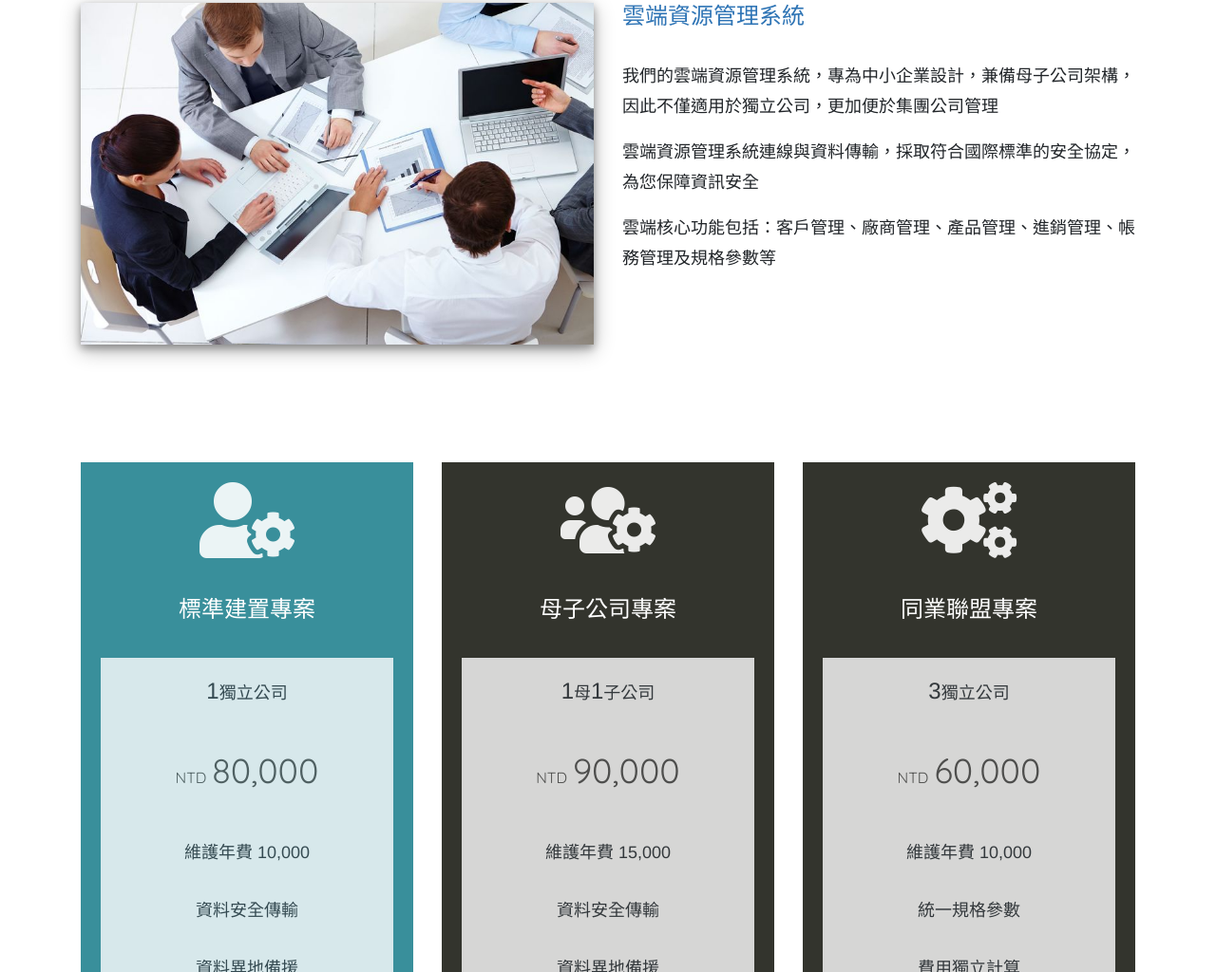
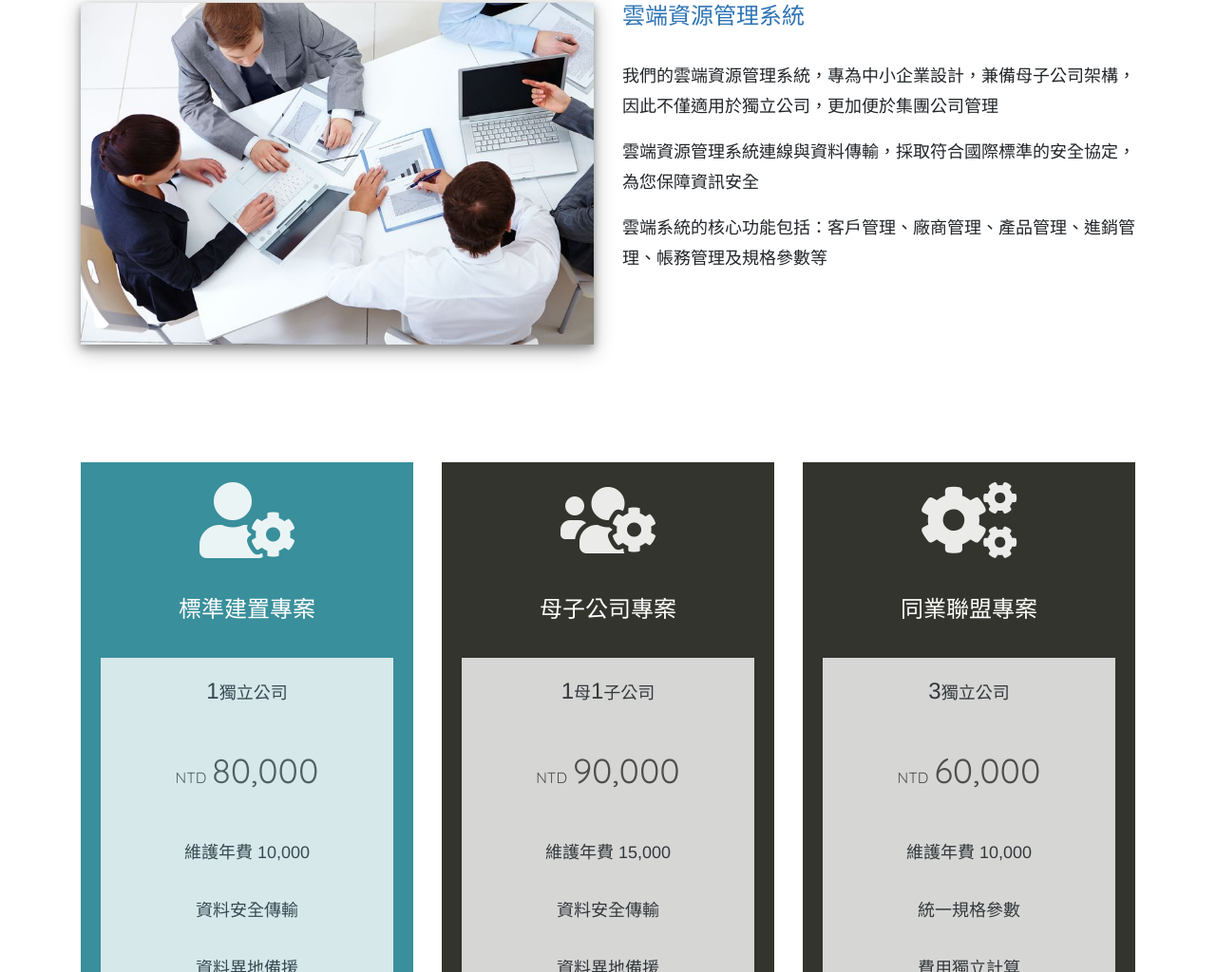
Before and after one commit to eachmobi/eachmobi.github.io, a plain HTML site: page index.html in a window 1280 px wide. Shown: the part 1544-2568 px from the top of the page at 95% size. Drawn offline with Linux system fonts and the light colour scheme.

Commit message:
Modified index page

```diff
--- a/index.html
+++ b/index.html
@@ -125,7 +125,7 @@
             <br>
             <p>我們的雲端資源管理系統，專為中小企業設計，兼備母子公司架構，因此不僅適用於獨立公司，更加便於集團公司管理</p>
             <p>雲端資源管理系統連線與資料傳輸，採取符合國際標準的安全協定，為您保障資訊安全</p>
-            <p>雲端核心功能包括：客戶管理、廠商管理、產品管理、進銷管理、帳務管理及規格參數等</p>
+            <p>雲端系統的核心功能包括：客戶管理、廠商管理、產品管理、進銷管理、帳務管理及規格參數等</p>
           </div>
       </div>
     </section>
```
